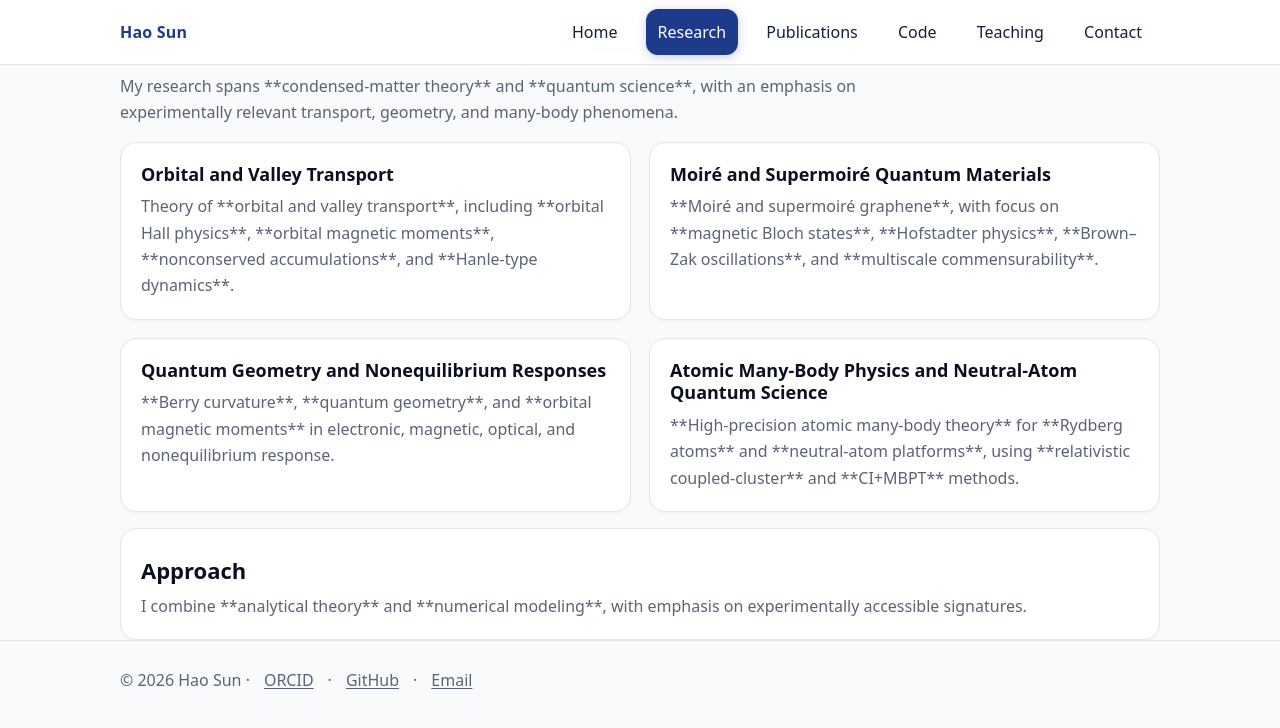
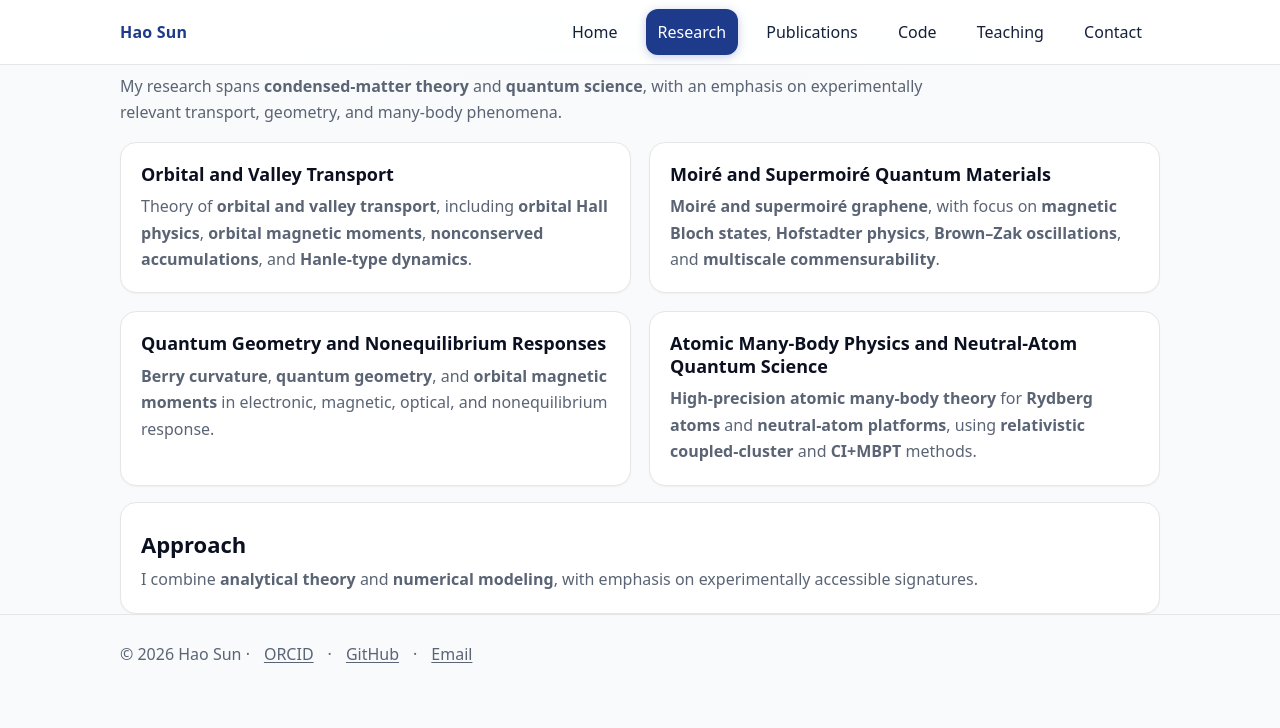
Before and after one commit to sunohao/sunohao.github.io, a Jekyll site: the page built from research/index.md, in a window 1280 px wide. Shown: the top 728 px of the page. Built offline with Jekyll 4.4.1, drawn with Linux system fonts in a browser that asks for light colours.

Commit message:
Render research keywords with HTML strong tags

```diff
--- a/research/index.md
+++ b/research/index.md
@@ -4,7 +4,7 @@ permalink: /research.html
 ---
 
 <p class="muted" style="max-width:850px;">
-My research spans **condensed-matter theory** and **quantum science**, with an emphasis on experimentally relevant transport, geometry, and many-body phenomena.
+My research spans <strong>condensed-matter theory</strong> and <strong>quantum science</strong>, with an emphasis on experimentally relevant transport, geometry, and many-body phenomena.
 </p>
 
 <div class="grid cols-2" style="margin-top:16px">
@@ -12,28 +12,28 @@ My research spans **condensed-matter theory** and **quantum science**, with an e
   <div class="card pad">
     <h3>Orbital and Valley Transport</h3>
     <p class="muted">
-      Theory of **orbital and valley transport**, including **orbital Hall physics**, **orbital magnetic moments**, **nonconserved accumulations**, and **Hanle-type dynamics**.
+      Theory of <strong>orbital and valley transport</strong>, including <strong>orbital Hall physics</strong>, <strong>orbital magnetic moments</strong>, <strong>nonconserved accumulations</strong>, and <strong>Hanle-type dynamics</strong>.
     </p>
   </div>
 
   <div class="card pad">
     <h3>Moiré and Supermoiré Quantum Materials</h3>
     <p class="muted">
-      **Moiré and supermoiré graphene**, with focus on **magnetic Bloch states**, **Hofstadter physics**, **Brown–Zak oscillations**, and **multiscale commensurability**.
+      <strong>Moiré and supermoiré graphene</strong>, with focus on <strong>magnetic Bloch states</strong>, <strong>Hofstadter physics</strong>, <strong>Brown–Zak oscillations</strong>, and <strong>multiscale commensurability</strong>.
     </p>
   </div>
 
   <div class="card pad">
     <h3>Quantum Geometry and Nonequilibrium Responses</h3>
     <p class="muted">
-      **Berry curvature**, **quantum geometry**, and **orbital magnetic moments** in electronic, magnetic, optical, and nonequilibrium response.
+      <strong>Berry curvature</strong>, <strong>quantum geometry</strong>, and <strong>orbital magnetic moments</strong> in electronic, magnetic, optical, and nonequilibrium response.
     </p>
   </div>
 
   <div class="card pad">
     <h3>Atomic Many-Body Physics and Neutral-Atom Quantum Science</h3>
     <p class="muted">
-      **High-precision atomic many-body theory** for **Rydberg atoms** and **neutral-atom platforms**, using **relativistic coupled-cluster** and **CI+MBPT** methods.
+      <strong>High-precision atomic many-body theory</strong> for <strong>Rydberg atoms</strong> and <strong>neutral-atom platforms</strong>, using <strong>relativistic coupled-cluster</strong> and <strong>CI+MBPT</strong> methods.
     </p>
   </div>
 
@@ -42,6 +42,6 @@ My research spans **condensed-matter theory** and **quantum science**, with an e
 <div class="card pad" style="margin-top:16px">
   <h2>Approach</h2>
   <p class="muted">
-    I combine **analytical theory** and **numerical modeling**, with emphasis on experimentally accessible signatures.
+    I combine <strong>analytical theory</strong> and <strong>numerical modeling</strong>, with emphasis on experimentally accessible signatures.
   </p>
 </div>
```
